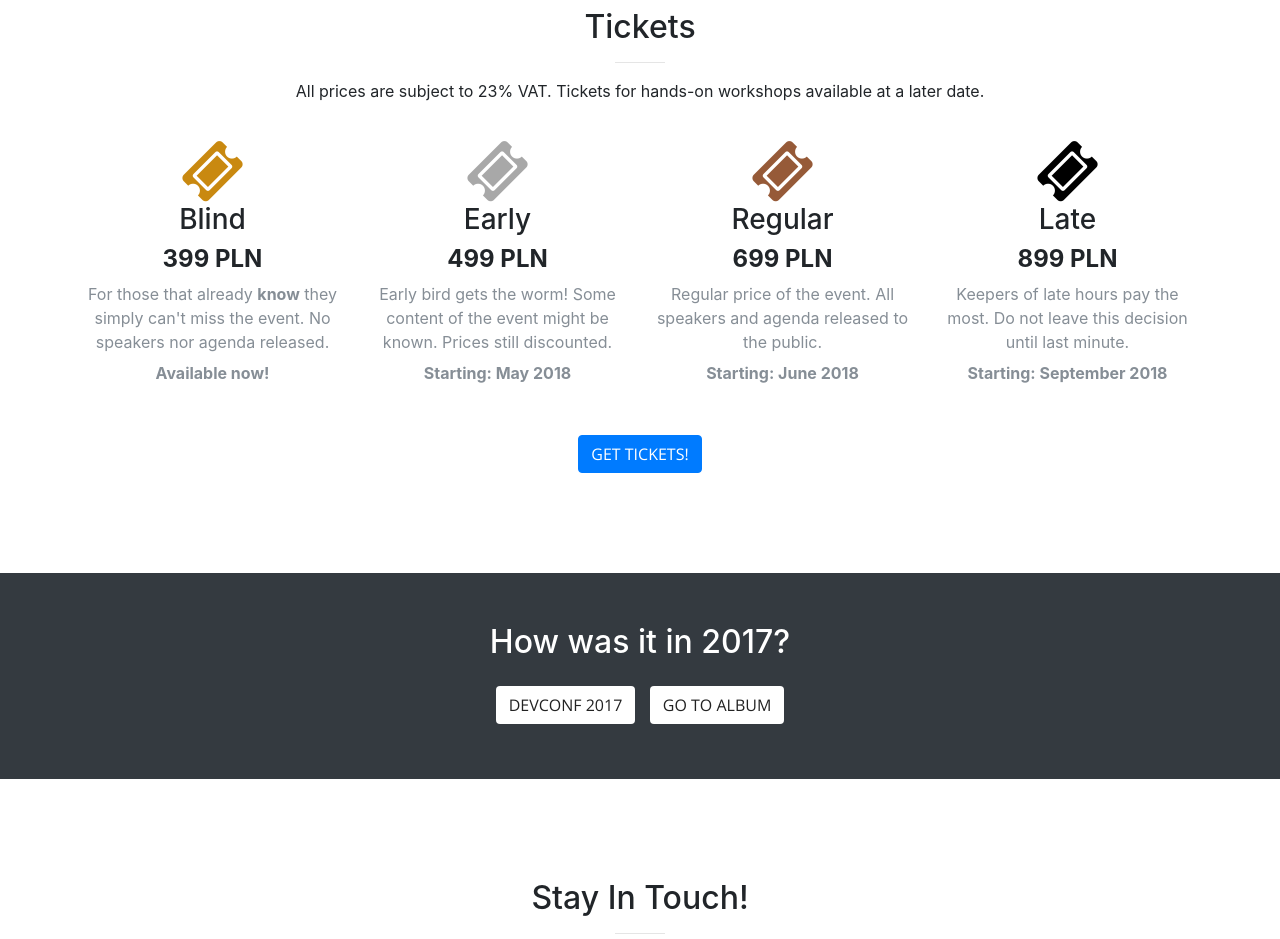
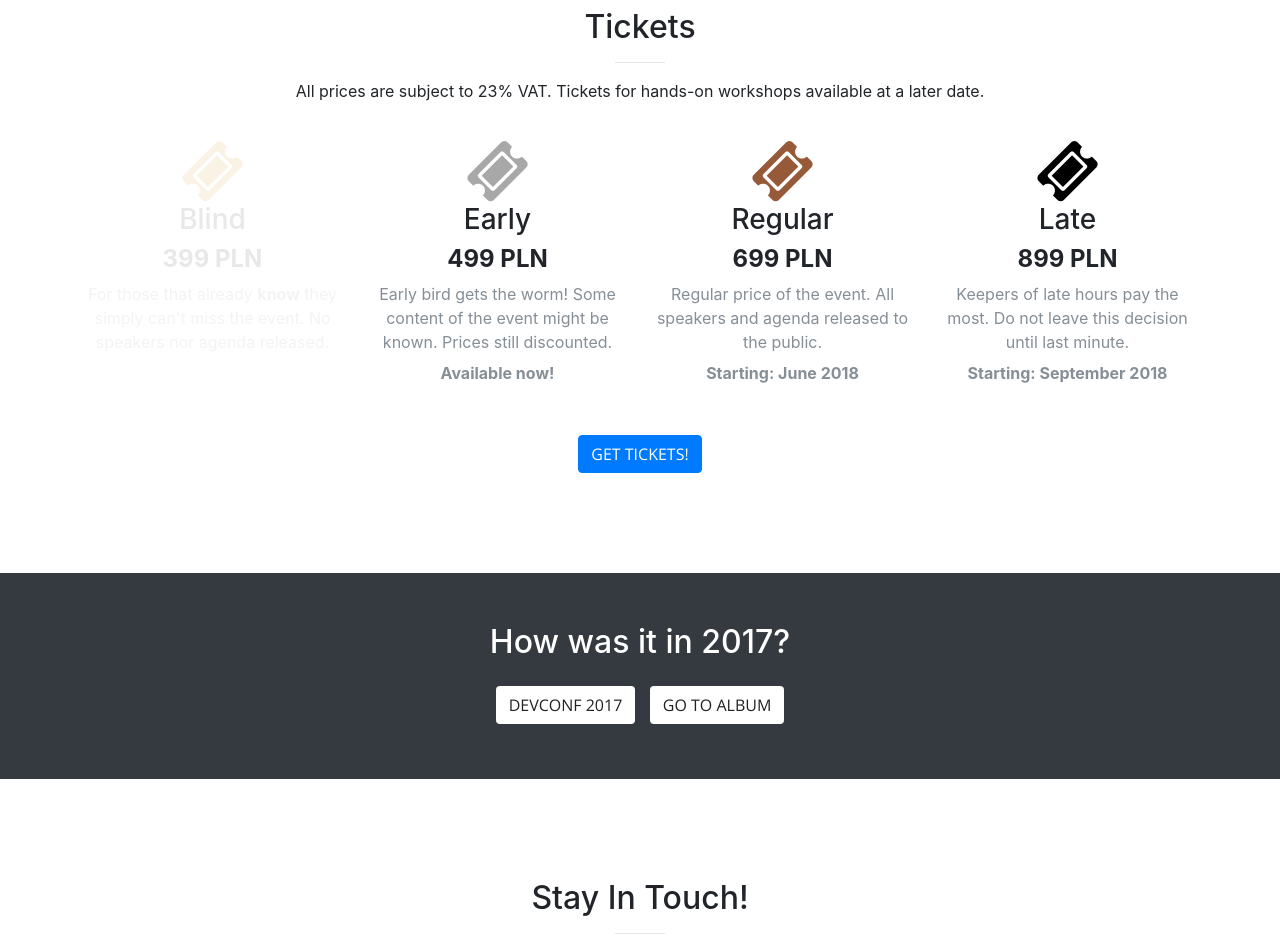
Before and after one commit to devconfpl/launchpage-2018, a website with bundled scripts: page index.html in a window 1280 px wide. Shown: the part 2220-3159 px from the top of the page. Built offline with nearby package versions, Linux system fonts and the light colour scheme.

Commit message:
Disabled Blind tickets, enabled Early.

```diff
--- a/index.html
+++ b/index.html
@@ -232,12 +232,12 @@
       <div class="container">
         <div class="row">
           <div class="col-lg-3 col-md-6 text-center">
-            <div class="ticket-box">
+            <div class="ticket-box" style="opacity: 0.1;">
               <i class="fa fa-4x fa-ticket text-primary sr-icons gold"></i>
               <h3>Blind</h3>
               <h4>399 PLN</h4>
               <p class="text-muted">For those that already <strong>know</strong> they simply can't miss the event. No speakers nor agenda released.</p>
-              <p class="text-muted"><strong>Available now!</strong></p>
+              <!-- <p class="text-muted"><strong>Available now!</strong></p> -->
             </div>
           </div>
           <div class="col-lg-3 col-md-6 text-center">
@@ -246,7 +246,7 @@
               <h3>Early</h3>
               <h4>499 PLN</h4>
               <p class="text-muted">Early bird gets the worm! Some content of the event might be known. Prices still discounted.</p>
-              <p class="text-muted"><strong>Starting: May 2018</strong></p>
+              <p class="text-muted"><strong>Available now!</strong></p>
             </div>
           </div>
           <div class="col-lg-3 col-md-6 text-center">
```
